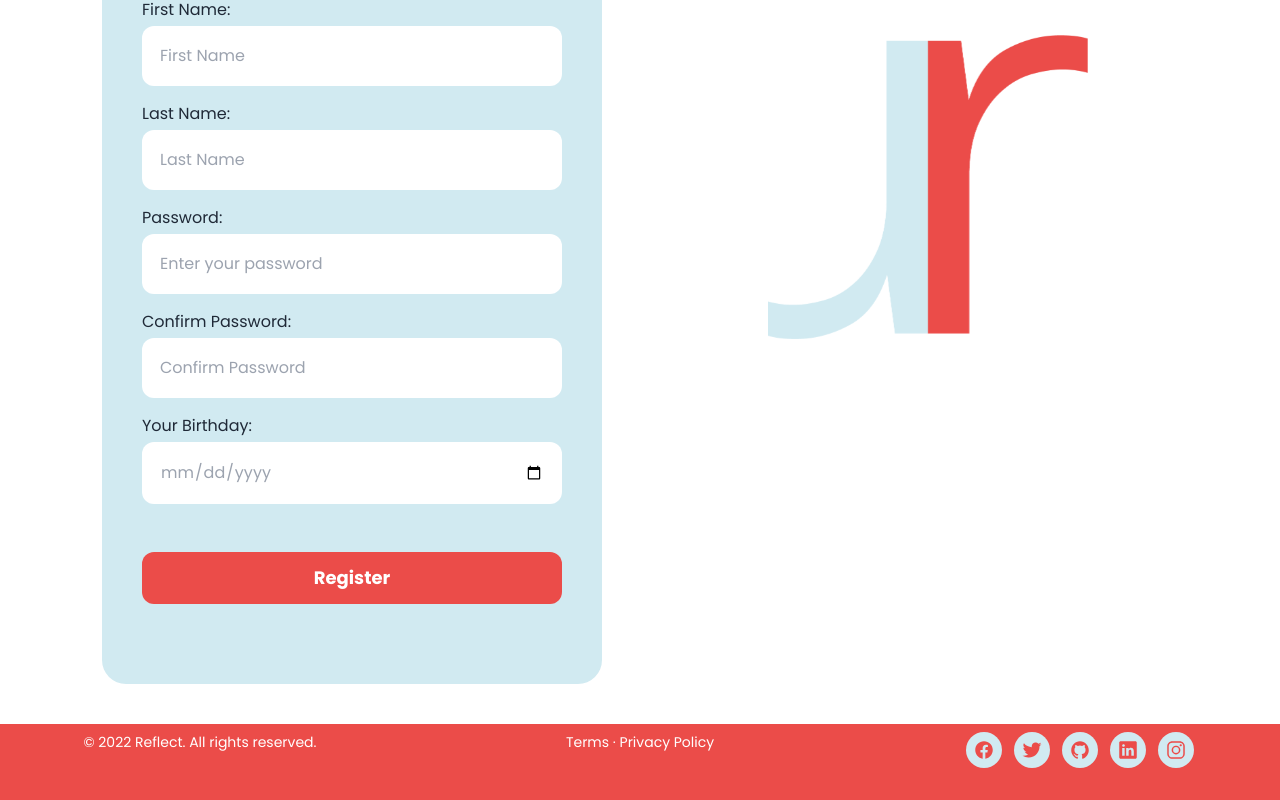
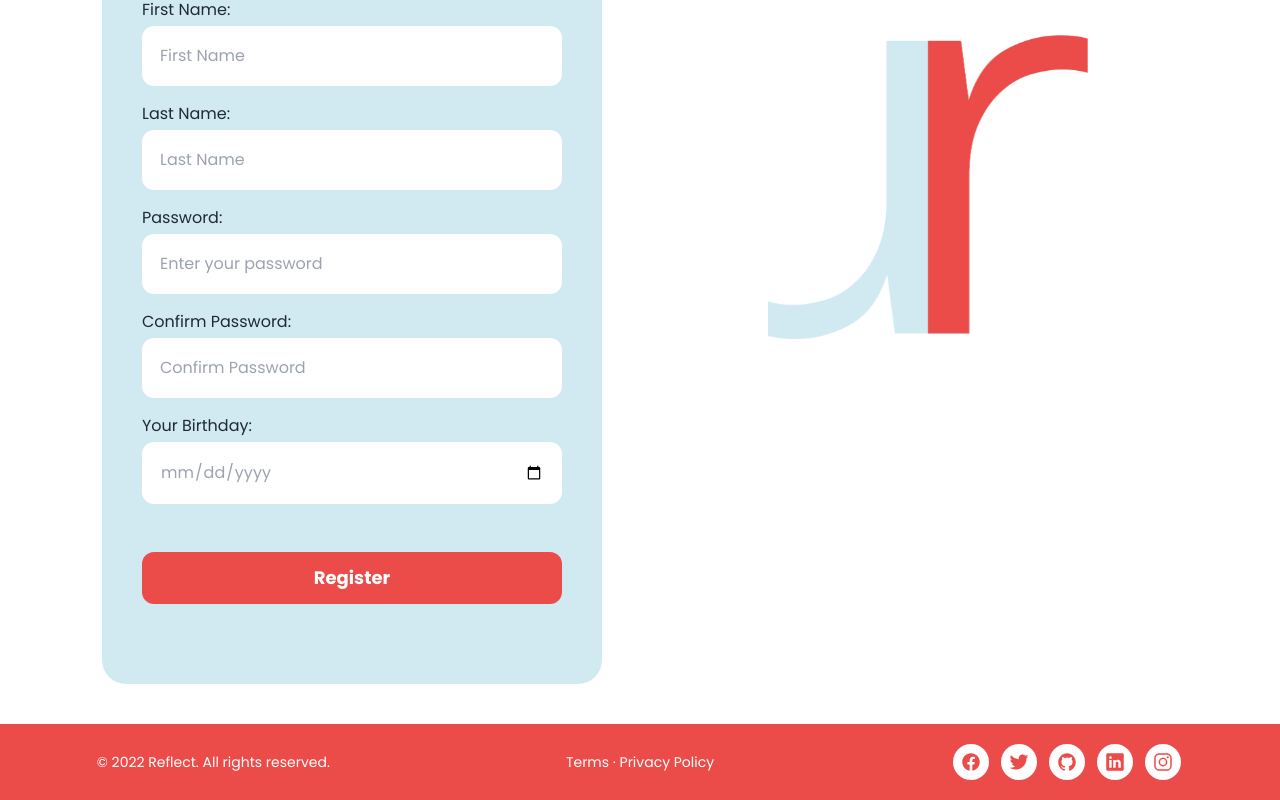
Before and after one commit to QendrimG5/ReflectBlog, a React (Create React App) app in the folder BlogFront/: page /sign-up in a window 1280 px wide. Shown: the part 406-1206 px from the top of the page. Built offline with nearby package versions, Linux system fonts and the light colour scheme; a web font is replaced by a local one.

Commit message:
Footer Fixes

```diff
--- a/BlogFront/src/App.jsx
+++ b/BlogFront/src/App.jsx
@@ -26,7 +26,7 @@ function App() {
             </Routes>
           </div>
         </div>
-        <Footer/>
+        <Footer />
       </div>
     </Router>
   )
--- a/BlogFront/src/components/Footer.jsx
+++ b/BlogFront/src/components/Footer.jsx
@@ -8,8 +8,8 @@ const Footer = () => {
     <footer className="mt-10 bg-secondary text-white">
 
       <div
-        className="grid grid-cols-1 sm:grid-cols-2 lg:grid-cols-3 gap-10
-      text-center pt-2 text-white text-sm pb-8"
+        className="grid grid-cols-1 sm:grid-cols-2 lg:grid-cols-3
+      text-center py-5 text-white text-sm items-center"
       >
         <span>© 2022 Reflect. All rights reserved.</span>
         <span>Terms · Privacy Policy</span>
--- a/BlogFront/src/components/SocialIcons.jsx
+++ b/BlogFront/src/components/SocialIcons.jsx
@@ -7,8 +7,8 @@ const SocialIcons = ({ Icons }) => {
         <span
           key={icon.name}
           className="p-2 cursor-pointer inline-flex items-center
-        rounded-full bg-primary mx-1.5 text-xl hover:text-gray-100 hover:bg-primary
-        duration-300 "
+        rounded-full bg-white mx-1.5 text-xl hover:bg-primary
+        transition ease-in-out "
         >
           <ion-icon name={icon.name}></ion-icon>
         </span>
```
Also changed, not shown: 1 other file (tests, documents, lock files or other folders).
